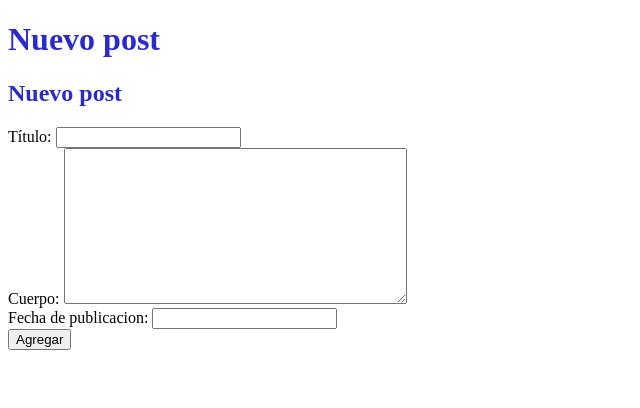
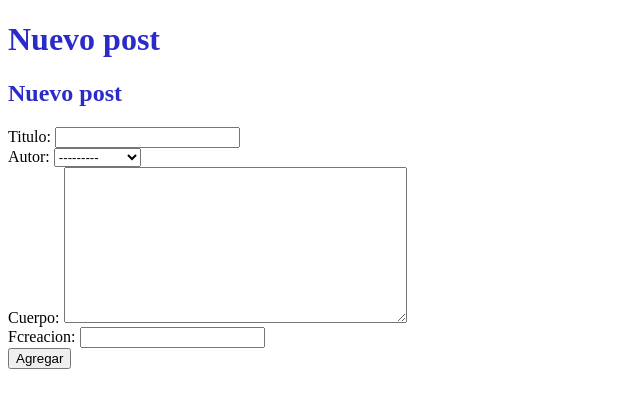
Before and after one commit to AdrianMG017/primerproyectoDjango, a Django app: page /new in a window 1280 px wide. Shown: the top 408 px of the page, without its empty margins (0-640 px from the left). Run offline with Django 5.2, Linux system fonts and the light colour scheme; data comes from the database, SQL or seed files in the repository; both versions use the stored data as it was after the commit.

Commit message:
mas cositas

```diff
--- a/blog/forms.py
+++ b/blog/forms.py
@@ -1,6 +1,19 @@
 from django import forms
-
+from django.forms import ModelForm, Textarea
+from .models import Post, Autor
 class post_Form(forms.Form):
     titulo = forms.CharField(label="Título",max_length=200)
     cuerpo = forms.CharField(label="Cuerpo", widget=forms.Textarea)
     fcreacion = forms.DateField(label="Fecha de publicacion")
+    contacto = forms.EmailField(label="Correo Electronico")
+    autor = forms.ModelChoiceField(queryset=Autor.objects.all(), label="Autor")
+
+class post_form_model(forms.ModelForm):
+    class Meta:
+        model = Post
+        fields = '__all__'
+
+class AuthorForm(ModelForm):
+    class Meta:
+        model = Autor
+        fields = '__all__'
--- a/blog/templates/blog/autores.html
+++ b/blog/templates/blog/autores.html
@@ -7,4 +7,5 @@
             <li><a href="{% url 'detalle_autor' pk=autor.pk %}">{{autor}}</a></li>
         {% endfor %}
     </ul>
+    <a href="{% url 'form_autor' %}">Añadir autor</a>
 {% endblock %}
--- a/blog/templates/blog/detalle_autor.html
+++ b/blog/templates/blog/detalle_autor.html
@@ -14,4 +14,5 @@
     {% endif %}
 
     <a href="{% url 'autores' %}">Volver</a>
+    <a href="{% url 'delete_autor' pk=autor.pk %}">Eliminar Autor</a>
 {% endblock %}
--- a/blog/urls.py
+++ b/blog/urls.py
@@ -6,9 +6,11 @@ urlpatterns = [
     path('<int:pk>', views.detalle_post, name='detalle_post'),
     path('<int:pk>', views.detalle_post, name='detalle_post'),
     path('new', views.post_new, name='post_new'),
-    path('post/added', views.post_new, name='post_new'),
     path('post/cambiar/<int:pk>', views.post_cambiar, name='post_cambiar'),
     path('autores', views.autores, name='autores'),
     path('autor/<int:pk>', views.detalle_autor, name='detalle_autor'),
+    path('autor/new', views.form_autor, name='form_autor'),
+    path('autor/<int:pk>/edit', views.autor_edit, name='autor_edit'),
+    path('autor/<int:pk>/delete', views.delete_autor, name='delete_autor'),
     path('segunda', views.segunda, name='segunda')
 ]
--- a/blog/views.py
+++ b/blog/views.py
@@ -1,6 +1,6 @@
-from django.shortcuts import render, get_object_or_404,HttpResponseRedirect
+from django.shortcuts import render, get_object_or_404,HttpResponseRedirect, redirect
 from .models import Post,Autor
-from .forms import post_Form
+from .forms import post_Form, post_form_model,AuthorForm
 # Create your views here.
 def principal(request):
     context = Post.objects.all()
@@ -33,7 +33,7 @@ def new(request):
 
 def post_new(request):
     if request.method == "POST":
-        form = post_Form(request.POST)
+        form = post_form_model(request.POST)
         if form.is_valid():
             titulo = form.cleaned_data["titulo"]
             cuerpo = form.cleaned_data["cuerpo"]
@@ -43,21 +43,51 @@ def post_new(request):
             Post.objects.create(titulo=titulo,autor=autor,cuerpo=cuerpo,fcreacion=fcreacion)
             return render(request, 'blog/post_added.html')
     else:
-        form = post_Form()
+        form = post_form_model()
     return render(request, 'blog/post_new.html', {"form":form})
 
 def post_cambiar(request,pk):
     post = get_object_or_404(Post,pk=pk)
+    if request.method == "POST":
+        form = post_form_model(request.POST,instance=post)
+        if form.is_valid():
+            #post.titulo = form.cleaned_data["titulo"]
+            #post.cuerpo = form.cleaned_data["cuerpo"]
+            #post.fcreacion = form.cleaned_data["fcreacion"]
+            #fcreacion = request.POST["fcreacion"]
+            #post.save()
+            form.save()
+            return redirect('principal')
+            #return render(request, 'blog/post_added.html')
+    else:
+        form = post_form_model(instance=post)
+    return render(request,"blog/post_cambiar.html",{"form":form})
 
+def form_autor(request):
     if request.method == "POST":
-        form = post_Form(request.POST)
+        form = AuthorForm(request.POST)
         if form.is_valid():
-            post.titulo = form.cleaned_data["titulo"]
-            post.cuerpo = form.cleaned_data["cuerpo"]
-            post.fcreacion = form.cleaned_data["fcreacion"]
-            #fcreacion = request.POST["fcreacion"]
-            post.save()
-            return render(request, 'blog/post_added.html')
+            form.save()
+            return redirect('autores')
     else:
-        form = post_Form(initial=post.__dict__)
-    return render(request,"blog/post_cambiar.html",{"form":form})
+        form = AuthorForm()
+    return render(request,"blog/form_autor.html",{"form":form})
+
+def autor_edit(request, pk):
+    autor = get_object_or_404(Autor, pk=pk)
+    if request.method == "POST":
+        form = AuthorForm(request.POST, instance=autor)
+        if form.is_valid():
+            form.save()
+            return redirect('principal')
+    else:
+        form = AuthorForm(instance=autor)
+    return render(request,"blog/autor_edit.html",{"form":form})
+
+def delete_autor(request,pk):
+    autor = get_object_or_404(Autor, pk=pk)
+    if request.method == "POST":
+        autor.delete()
+        return redirect('autores')
+    else:
+        return render(request,"blog/delete_autor.html")
--- a/primerproyecto/settings.py
+++ b/primerproyecto/settings.py
@@ -106,8 +106,6 @@ AUTH_PASSWORD_VALIDATORS = [
 
 TIME_ZONE = 'Europe/Berlin'
 
-LANGUAGE_CODE = 'es-es'
-
 STATIC_URL = 'static/'
 
 STATIC_ROOT = BASE_DIR / 'static'
```
Also changed, not shown: blog/templates/blog/autor_edit.html (added, +11 -0 lines), blog/templates/blog/delete_autor.html (added, +11 -0 lines), blog/templates/blog/form_autor.html (added, +11 -0 lines), db.sqlite3.
